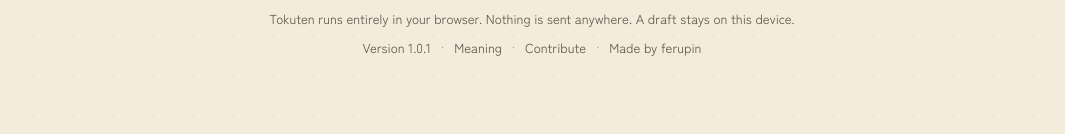
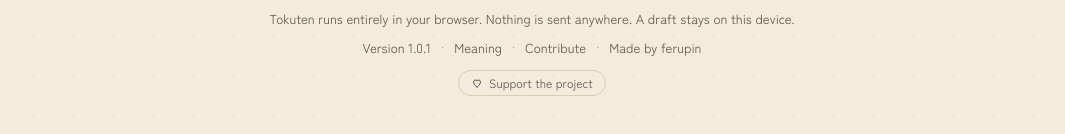
Before and after one commit to ferupin/tokuten, a Next.js app: page / in a window 1280 px wide. Shown: the part 3345-3479 px from the top of the page, without its empty margins (108-1173 px from the left). Built offline with nearby package versions, Linux system fonts and the light colour scheme; a web font is replaced by a local one.

Commit message:
feat(ui): add quiet Ko-fi support link to the footer

```diff
--- a/src/app/globals.css
+++ b/src/app/globals.css
@@ -376,6 +376,16 @@ input[type="range"].grade:disabled {
   color: color-mix(in srgb, var(--accent) 70%, var(--bg));
 }
 
+/* The support link stays quiet until it is reached. */
+.support {
+  transition: color 0.15s ease, border-color 0.15s ease;
+}
+.support:hover,
+.support:focus-visible {
+  color: var(--accent);
+  border-color: var(--accent);
+}
+
 @media (prefers-reduced-motion: reduce) {
   .attention::after {
     animation: none;
--- a/src/components/ui/footer.tsx
+++ b/src/components/ui/footer.tsx
@@ -38,6 +38,19 @@ export function Footer() {
           </a>
         </span>
       </p>
+      <p className="m-0 mt-3">
+        <a
+          href={repo.support}
+          target="_blank"
+          rel="noopener noreferrer"
+          className="support inline-flex items-center gap-1.5 rounded-full border border-line px-3 py-1 text-xs text-soft no-underline"
+        >
+          <svg aria-hidden width="12" height="12" viewBox="0 0 24 24" fill="none" stroke="currentColor" strokeWidth="2" strokeLinecap="round" strokeLinejoin="round">
+            <path d="M12 20s-7-4.4-7-10a4 4 0 0 1 7-2.6A4 4 0 0 1 19 10c0 5.6-7 10-7 10z" />
+          </svg>
+          {t("ui.support")}
+        </a>
+      </p>
     </footer>
   );
 }
--- a/src/config.ts
+++ b/src/config.ts
@@ -8,6 +8,7 @@ export const repo = {
   bug: `${base}/issues/new?template=bug_report.yml`,
   idea: `${base}/issues/new?template=feature_request.yml`,
   guide: `${base}/blob/master/CONTRIBUTING.md`,
+  support: "https://ko-fi.com/ferupin",
 } as const;
 
 /** Public address of the deployed app, used for link previews. */
--- a/src/i18n/en.ts
+++ b/src/i18n/en.ts
@@ -25,6 +25,7 @@ export const en = {
     changelog: "Changelog",
     meaning: "Meaning",
     contribute: "Contribute",
+    support: "Support the project",
     backToTop: "Back to top",
     backToApp: "Back to the evaluator",
   },
--- a/src/i18n/es.ts
+++ b/src/i18n/es.ts
@@ -21,6 +21,7 @@ export const es: Messages = {
     changelog: "Historial de cambios",
     meaning: "Significado",
     contribute: "Contribuir",
+    support: "Apoyar el proyecto",
     backToTop: "Volver arriba",
     backToApp: "Volver al evaluador",
   },
--- a/src/i18n/pt-BR.ts
+++ b/src/i18n/pt-BR.ts
@@ -21,6 +21,7 @@ export const ptBR: Messages = {
     changelog: "Histórico de versões",
     meaning: "Significado",
     contribute: "Contribuir",
+    support: "Apoiar o projeto",
     backToTop: "Voltar ao topo",
     backToApp: "Voltar ao avaliador",
   },
```
